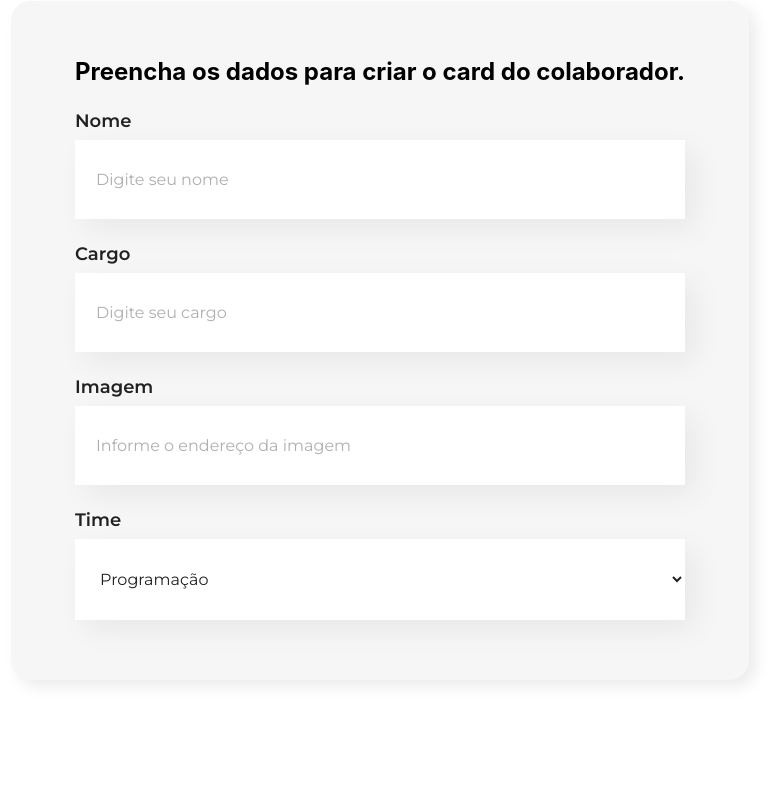
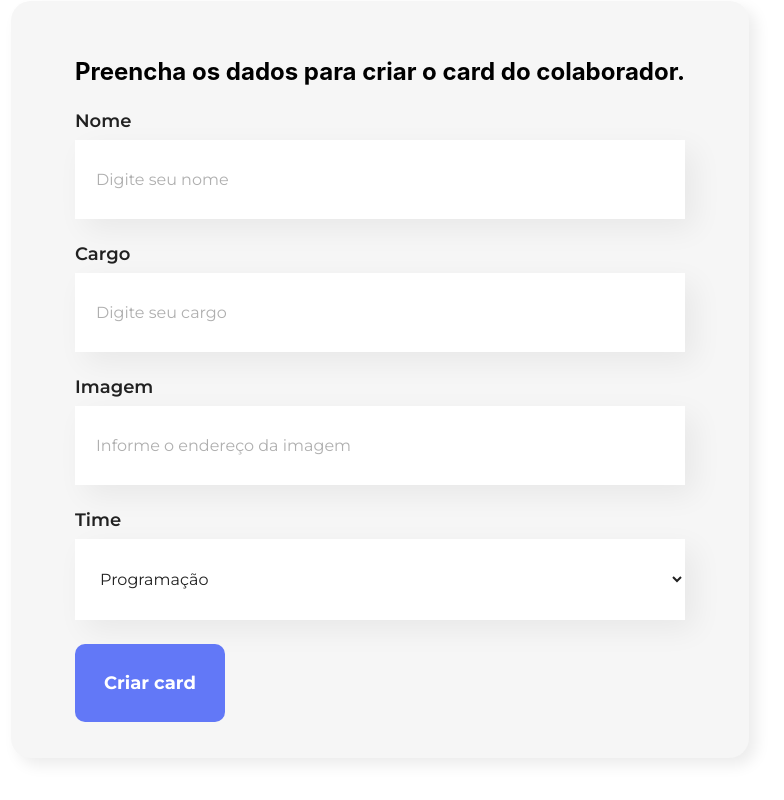
Before and after one commit to AllanR1991/alura-organo-react, a React (Create React App) app: page / in a window 1280 px wide. Shown: the part 577-1377 px from the top of the page, without its empty margins (260-1044 px from the left). Before the commit the page ends 1337 px from the top, so only its background shows below. Built offline with nearby package versions, Linux system fonts and the light colour scheme.

Commit message:
Inserido o componente botão no componente formulário

```diff
--- a/src/components/Formulario/index.js
+++ b/src/components/Formulario/index.js
@@ -1,3 +1,4 @@
+import Botao from "../Botao";
 import CampoTexto from "../CampoTexto";
 import ListaSuspensa from "../ListaSuspensa";
 import "./Formulario.css";
@@ -22,6 +23,7 @@ const Formulario = () => {
         <CampoTexto label="Cargo" placeholder="Digite seu cargo" />
         <CampoTexto label="Imagem" placeholder="Informe o endereço da imagem" />
         <ListaSuspensa label="Time" itens={times}/>
+        <Botao texto="Criar card"/>
       </form>
     </section>
   );
```
